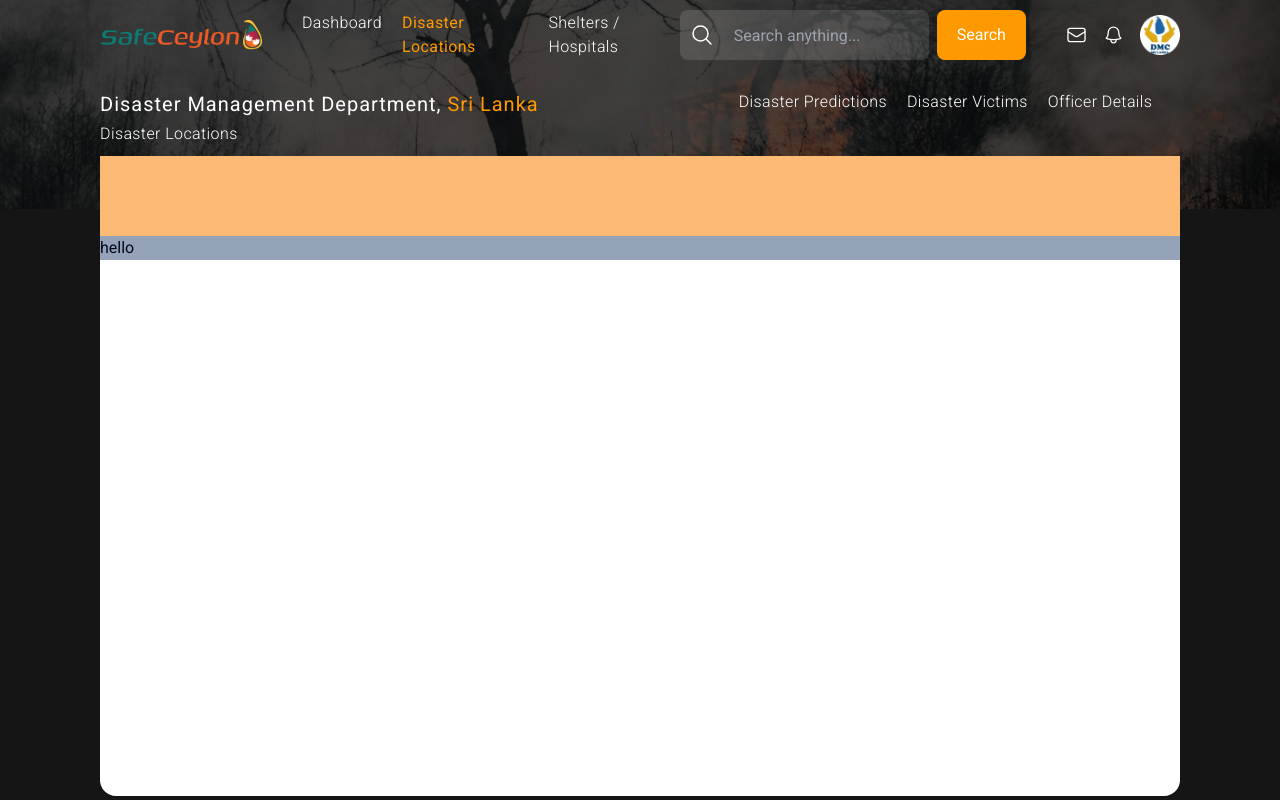
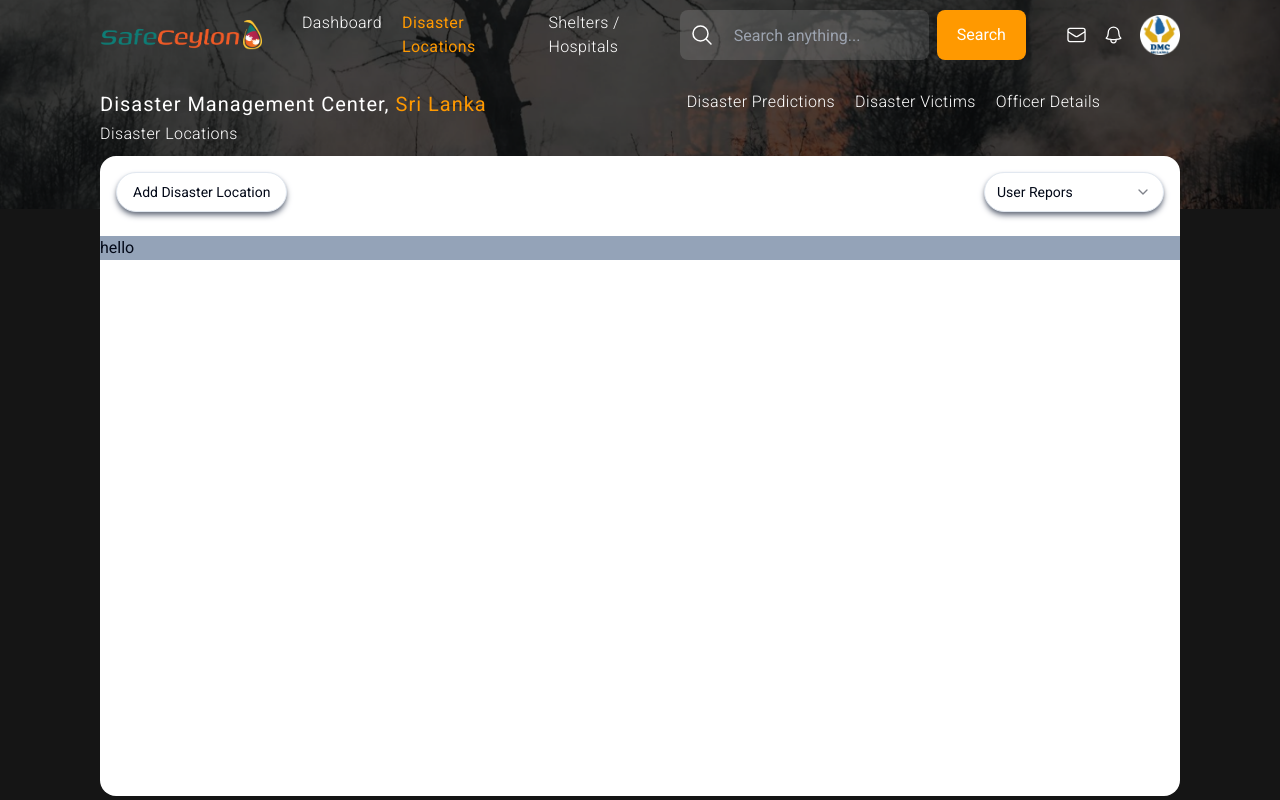
Before and after one commit to SafeCeylon/safeceylon-web, a Next.js app: page /disaster/disaster-locations in a window 1280 px wide. Built offline with nearby package versions, Linux system fonts and the light colour scheme.

Commit message:
aded button and dropdown in disaster-locations page

```diff
--- a/app/disaster/disaster-locations/page.tsx
+++ b/app/disaster/disaster-locations/page.tsx
@@ -1,5 +1,15 @@
 import DisasterNavbar from "@/components/DisasterNavbar";
 import RequestCard from "@/components/RequestCard";
+import { Button } from "@/components/ui/button"
+import {
+  Select,
+  SelectContent,
+  SelectItem,
+  SelectTrigger,
+  SelectValue,
+} from "@/components/ui/select"
+
+
 
 export default function Admin() {
   return (
@@ -8,7 +18,24 @@
       <div className="px-[50px] md:px-[100px] flex h-4/5 w-full gap-20">
         <div className="flex flex-col w-full gap-14 h-full">
           <div className="w-full bg-white h-full rounded-2xl">
-            <div className="w-full bg-orange-300 h-20 flex-shrink-0"></div>
+            <div className="w-full h-20 flex-shrink-0 flex flex-row justify-between">
+              <Button variant="outline" className="mt-4 ml-4 rounded-full shadow-md shadow-gray-500">
+                Add Disaster Location
+              </Button>
+
+              <Select>
+                <SelectTrigger className="w-[180px] mt-4 mr-4 rounded-full shadow-md shadow-gray-500">
+                  <SelectValue placeholder="User Repors" />
+                </SelectTrigger>
+                <SelectContent>
+                  <SelectItem value="light">User Repors</SelectItem>
+                  <SelectItem value="dark">User Repors</SelectItem>
+                  <SelectItem value="system">User Repors</SelectItem>
+                </SelectContent>
+              </Select>
+
+
+            </div>
             <div className="w-full bg-slate-400 flex-grow">
               hello
             </div>
--- a/components/DisasterNavbar.tsx
+++ b/components/DisasterNavbar.tsx
@@ -86,7 +86,7 @@
       <div className="mt-[30px] flex gap-[200px]">
         <div className="flex flex-col gap-1">
           <h3 className="text-white font-medium text-xl tracking-wider">
-            Disaster Management Department,{' '}
+            Disaster Management Center,{' '}
             <span className="text-[#ff9900]">Sri Lanka</span>
           </h3>
           <h4 className="text-white font-extralight tracking-wide ">
--- /dev/null
+++ b/components/ui/button.tsx
@@ -0,0 +1,56 @@
+import * as React from "react"
+import { Slot } from "@radix-ui/react-slot"
+import { cva, type VariantProps } from "class-variance-authority"
+
+import { cn } from "@/lib/utils"
+
+const buttonVariants = cva(
+  "inline-flex items-center justify-center whitespace-nowrap rounded-md text-sm font-medium ring-offset-background transition-colors focus-visible:outline-none focus-visible:ring-2 focus-visible:ring-ring focus-visible:ring-offset-2 disabled:pointer-events-none disabled:opacity-50",
+  {
+    variants: {
+      variant: {
+        default: "bg-primary text-primary-foreground hover:bg-primary/90",
+        destructive:
+          "bg-destructive text-destructive-foreground hover:bg-destructive/90",
+        outline:
+          "border border-input bg-background hover:bg-accent hover:text-accent-foreground",
+        secondary:
+          "bg-secondary text-secondary-foreground hover:bg-secondary/80",
+        ghost: "hover:bg-accent hover:text-accent-foreground",
+        link: "text-primary underline-offset-4 hover:underline",
+      },
+      size: {
+        default: "h-10 px-4 py-2",
+        sm: "h-9 rounded-md px-3",
+        lg: "h-11 rounded-md px-8",
+        icon: "h-10 w-10",
+      },
+    },
+    defaultVariants: {
+      variant: "default",
+      size: "default",
+    },
+  }
+)
+
+export interface ButtonProps
+  extends React.ButtonHTMLAttributes<HTMLButtonElement>,
+    VariantProps<typeof buttonVariants> {
+  asChild?: boolean
+}
+
+const Button = React.forwardRef<HTMLButtonElement, ButtonProps>(
+  ({ className, variant, size, asChild = false, ...props }, ref) => {
+    const Comp = asChild ? Slot : "button"
+    return (
+      <Comp
+        className={cn(buttonVariants({ variant, size, className }))}
+        ref={ref}
+        {...props}
+      />
+    )
+  }
+)
+Button.displayName = "Button"
+
+export { Button, buttonVariants }
--- /dev/null
+++ b/components/ui/select.tsx
@@ -0,0 +1,160 @@
+"use client"
+
+import * as React from "react"
+import * as SelectPrimitive from "@radix-ui/react-select"
+import { Check, ChevronDown, ChevronUp } from "lucide-react"
+
+import { cn } from "@/lib/utils"
+
+const Select = SelectPrimitive.Root
+
+const SelectGroup = SelectPrimitive.Group
+
+const SelectValue = SelectPrimitive.Value
+
+const SelectTrigger = React.forwardRef<
+  React.ElementRef<typeof SelectPrimitive.Trigger>,
+  React.ComponentPropsWithoutRef<typeof SelectPrimitive.Trigger>
+>(({ className, children, ...props }, ref) => (
+  <SelectPrimitive.Trigger
+    ref={ref}
+    className={cn(
+      "flex h-10 w-full items-center justify-between rounded-md border border-input bg-background px-3 py-2 text-sm ring-offset-background placeholder:text-muted-foreground focus:outline-none focus:ring-2 focus:ring-ring focus:ring-offset-2 disabled:cursor-not-allowed disabled:opacity-50 [&>span]:line-clamp-1",
+      className
+    )}
+    {...props}
+  >
+    {children}
+    <SelectPrimitive.Icon asChild>
+      <ChevronDown className="h-4 w-4 opacity-50" />
+    </SelectPrimitive.Icon>
+  </SelectPrimitive.Trigger>
+))
+SelectTrigger.displayName = SelectPrimitive.Trigger.displayName
+
+const SelectScrollUpButton = React.forwardRef<
+  React.ElementRef<typeof SelectPrimitive.ScrollUpButton>,
+  React.ComponentPropsWithoutRef<typeof SelectPrimitive.ScrollUpButton>
+>(({ className, ...props }, ref) => (
+  <SelectPrimitive.ScrollUpButton
+    ref={ref}
+    className={cn(
+      "flex cursor-default items-center justify-center py-1",
+      className
+    )}
+    {...props}
+  >
+    <ChevronUp className="h-4 w-4" />
+  </SelectPrimitive.ScrollUpButton>
+))
+SelectScrollUpButton.displayName = SelectPrimitive.ScrollUpButton.displayName
+
+const SelectScrollDownButton = React.forwardRef<
+  React.ElementRef<typeof SelectPrimitive.ScrollDownButton>,
+  React.ComponentPropsWithoutRef<typeof SelectPrimitive.ScrollDownButton>
+>(({ className, ...props }, ref) => (
+  <SelectPrimitive.ScrollDownButton
+    ref={ref}
+    className={cn(
+      "flex cursor-default items-center justify-center py-1",
+      className
+    )}
+    {...props}
+  >
+    <ChevronDown className="h-4 w-4" />
+  </SelectPrimitive.ScrollDownButton>
+))
+SelectScrollDownButton.displayName =
+  SelectPrimitive.ScrollDownButton.displayName
+
+const SelectContent = React.forwardRef<
+  React.ElementRef<typeof SelectPrimitive.Content>,
+  React.ComponentPropsWithoutRef<typeof SelectPrimitive.Content>
+>(({ className, children, position = "popper", ...props }, ref) => (
+  <SelectPrimitive.Portal>
+    <SelectPrimitive.Content
+      ref={ref}
+      className={cn(
+        "relative z-50 max-h-96 min-w-[8rem] overflow-hidden rounded-md border bg-popover text-popover-foreground shadow-md data-[state=open]:animate-in data-[state=closed]:animate-out data-[state=closed]:fade-out-0 data-[state=open]:fade-in-0 data-[state=closed]:zoom-out-95 data-[state=open]:zoom-in-95 data-[side=bottom]:slide-in-from-top-2 data-[side=left]:slide-in-from-right-2 data-[side=right]:slide-in-from-left-2 data-[side=top]:slide-in-from-bottom-2",
+        position === "popper" &&
+          "data-[side=bottom]:translate-y-1 data-[side=left]:-translate-x-1 data-[side=right]:translate-x-1 data-[side=top]:-translate-y-1",
+        className
+      )}
+      position={position}
+      {...props}
+    >
+      <SelectScrollUpButton />
+      <SelectPrimitive.Viewport
+        className={cn(
+          "p-1",
+          position === "popper" &&
+            "h-[var(--radix-select-trigger-height)] w-full min-w-[var(--radix-select-trigger-width)]"
+        )}
+      >
+        {children}
+      </SelectPrimitive.Viewport>
+      <SelectScrollDownButton />
+    </SelectPrimitive.Content>
+  </SelectPrimitive.Portal>
+))
+SelectContent.displayName = SelectPrimitive.Content.displayName
+
+const SelectLabel = React.forwardRef<
+  React.ElementRef<typeof SelectPrimitive.Label>,
+  React.ComponentPropsWithoutRef<typeof SelectPrimitive.Label>
+>(({ className, ...props }, ref) => (
+  <SelectPrimitive.Label
+    ref={ref}
+    className={cn("py-1.5 pl-8 pr-2 text-sm font-semibold", className)}
+    {...props}
+  />
+))
+SelectLabel.displayName = SelectPrimitive.Label.displayName
+
+const SelectItem = React.forwardRef<
+  React.ElementRef<typeof SelectPrimitive.Item>,
+  React.ComponentPropsWithoutRef<typeof SelectPrimitive.Item>
+>(({ className, children, ...props }, ref) => (
+  <SelectPrimitive.Item
+    ref={ref}
+    className={cn(
+      "relative flex w-full cursor-default select-none items-center rounded-sm py-1.5 pl-8 pr-2 text-sm outline-none focus:bg-accent focus:text-accent-foreground data-[disabled]:pointer-events-none data-[disabled]:opacity-50",
+      className
+    )}
+    {...props}
+  >
+    <span className="absolute left-2 flex h-3.5 w-3.5 items-center justify-center">
+      <SelectPrimitive.ItemIndicator>
+        <Check className="h-4 w-4" />
+      </SelectPrimitive.ItemIndicator>
+    </span>
+
+    <SelectPrimitive.ItemText>{children}</SelectPrimitive.ItemText>
+  </SelectPrimitive.Item>
+))
+SelectItem.displayName = SelectPrimitive.Item.displayName
+
+const SelectSeparator = React.forwardRef<
+  React.ElementRef<typeof SelectPrimitive.Separator>,
+  React.ComponentPropsWithoutRef<typeof SelectPrimitive.Separator>
+>(({ className, ...props }, ref) => (
+  <SelectPrimitive.Separator
+    ref={ref}
+    className={cn("-mx-1 my-1 h-px bg-muted", className)}
+    {...props}
+  />
+))
+SelectSeparator.displayName = SelectPrimitive.Separator.displayName
+
+export {
+  Select,
+  SelectGroup,
+  SelectValue,
+  SelectTrigger,
+  SelectContent,
+  SelectLabel,
+  SelectItem,
+  SelectSeparator,
+  SelectScrollUpButton,
+  SelectScrollDownButton,
+}
--- a/package.json
+++ b/package.json
@@ -9,6 +9,8 @@
     "lint": "next lint"
   },
   "dependencies": {
+    "@radix-ui/react-select": "^2.1.1",
+    "@radix-ui/react-slot": "^1.1.0",
     "class-variance-authority": "^0.7.0",
     "clsx": "^2.1.1",
     "lucide-react": "^0.408.0",
```
Also changed, not shown: 1 other file (tests, documents, lock files or other folders).
